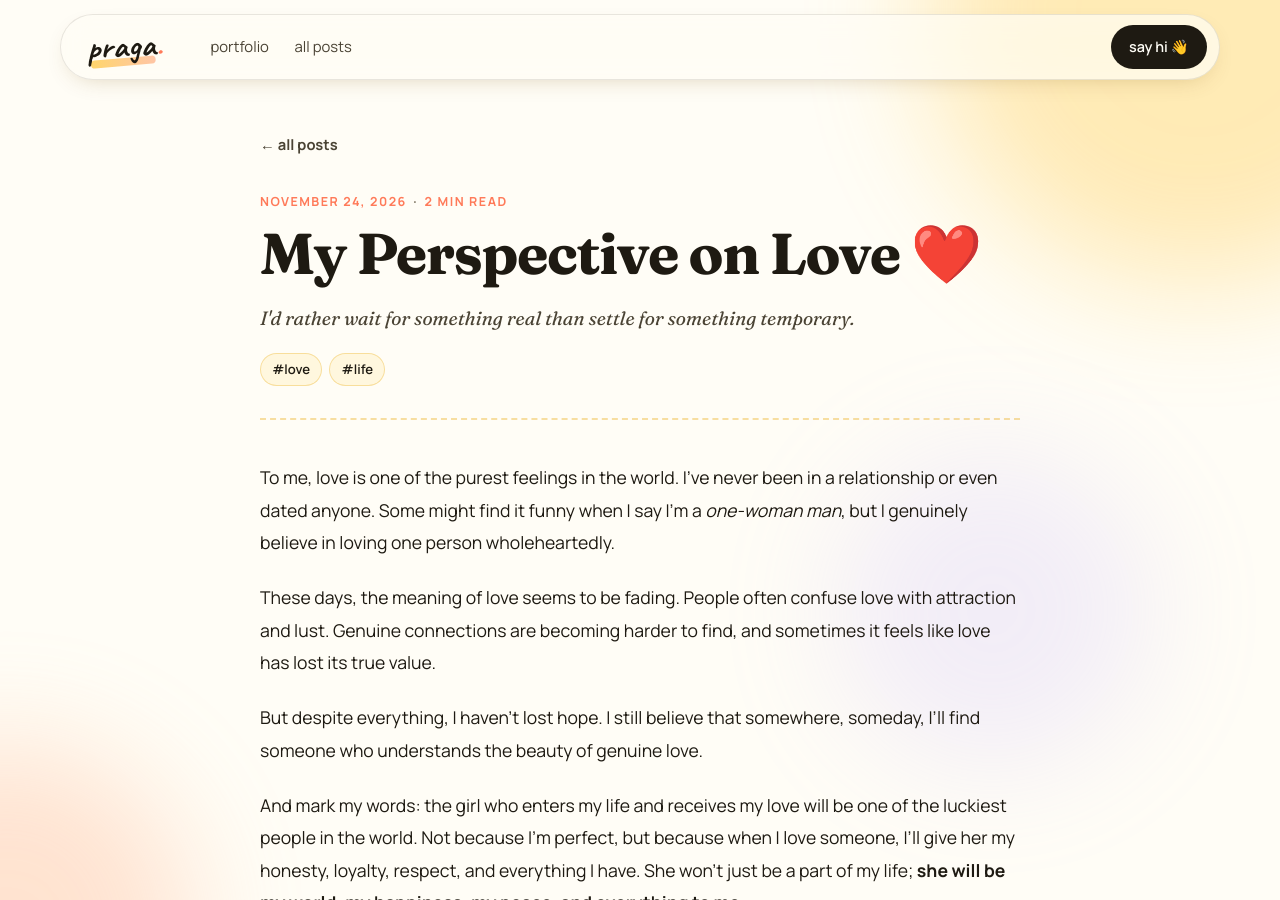
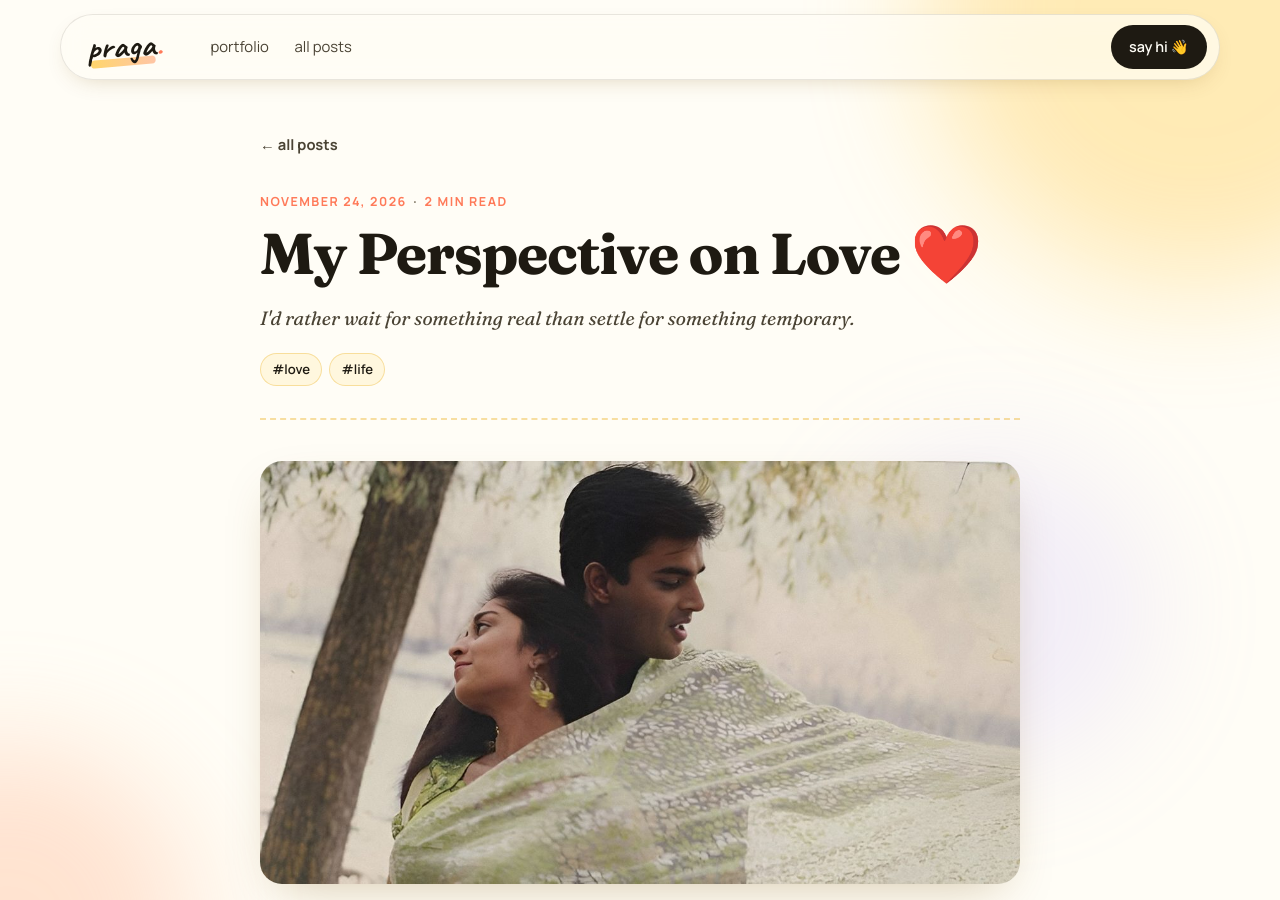
Before and after one commit to PragadeeshwarPR/myporfolio, a Jekyll site: the page built from _posts/2026-11-24-my-perspective-on-love.md, in a window 1280 px wide and 900 px high. Built offline with Jekyll 4.4.1, drawn with Linux system fonts in a browser that asks for light colours.

Commit message:
Add cover picture to 'My Perspective on Love'
Co-Authored-By: Claude Opus 5.5 <noreply@anthropic.com>
Claude-Session: https://claude.ai/code/session_01HwqCdfYK1X7G6eusTRVwmY

```diff
--- a/_posts/2026-11-24-my-perspective-on-love.md
+++ b/_posts/2026-11-24-my-perspective-on-love.md
@@ -1,6 +1,7 @@
 ---
 title: "My Perspective on Love ❤️"
 summary: "I'd rather wait for something real than settle for something temporary."
+image: /assets/love-cover.jpg
 tags: [love, life]
 published: true
 ---
```
Also changed, not shown: assets/love-cover.jpg (added).
